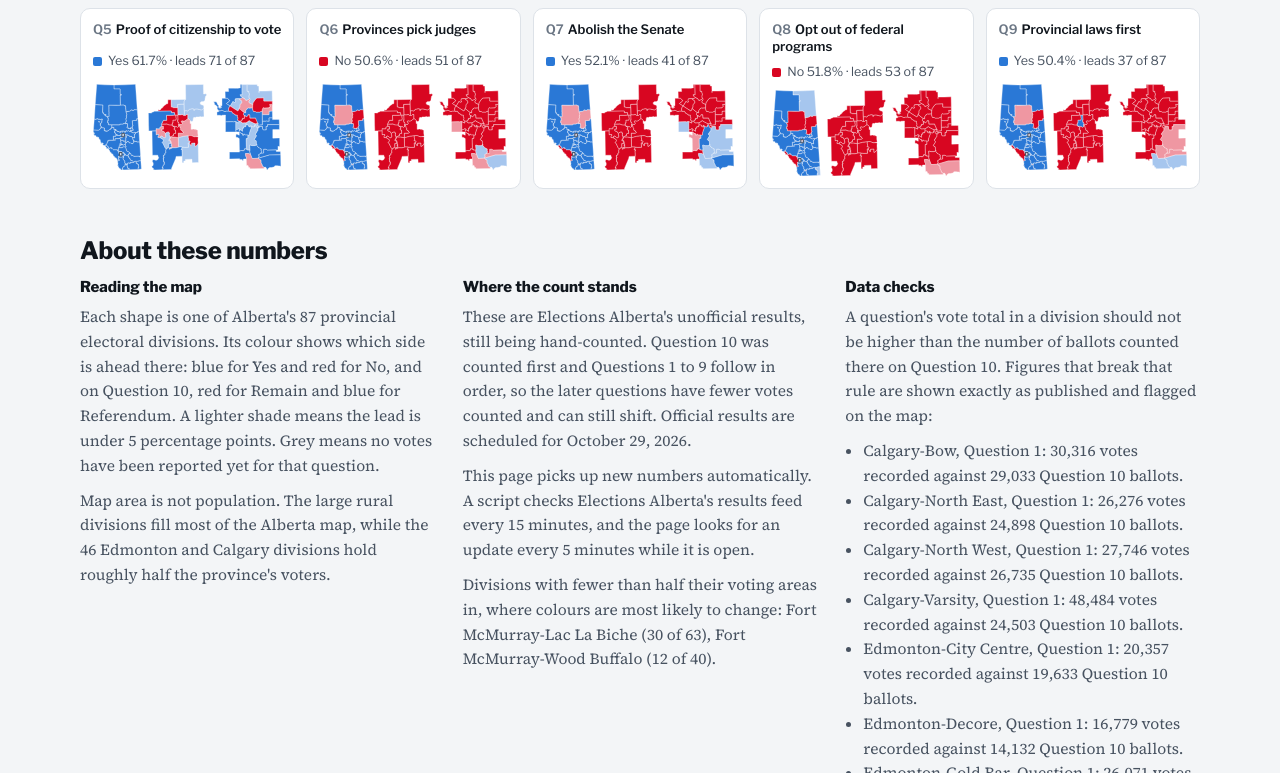
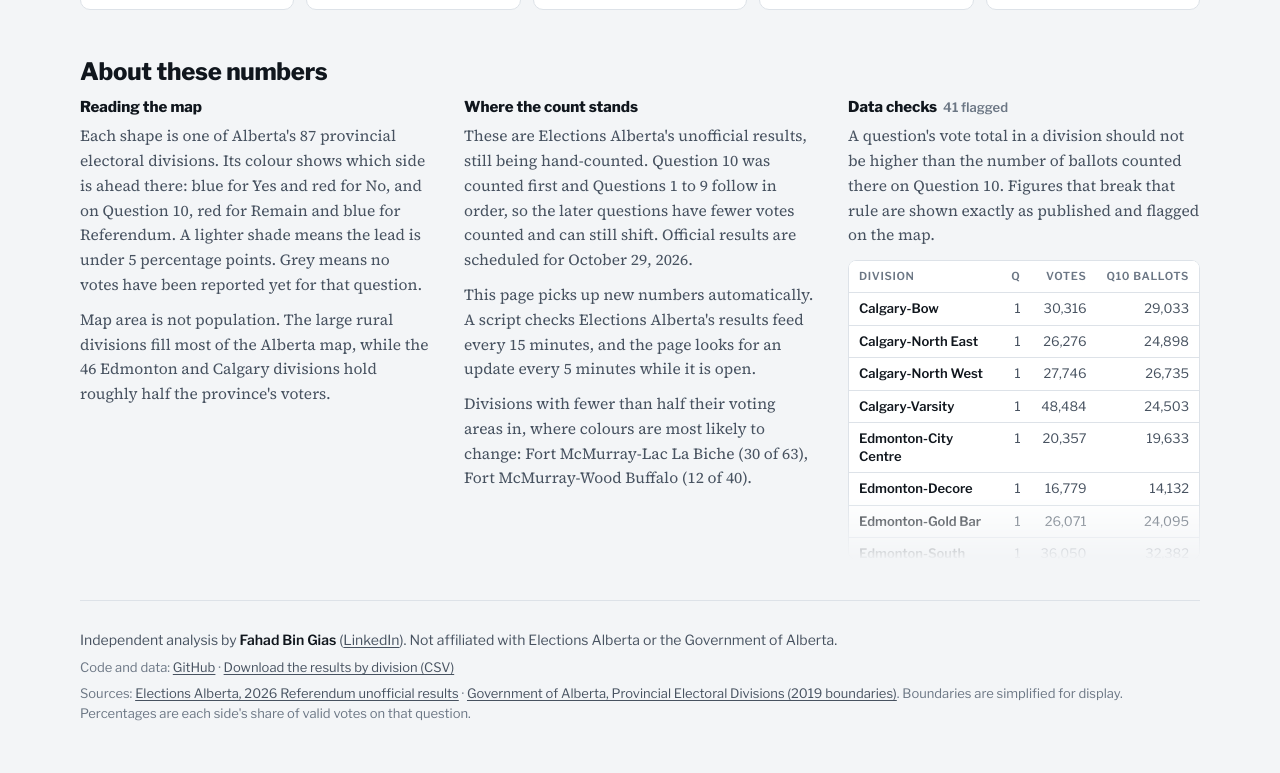
Before and after one commit to fahadBgias/alberta-referendum-2026-maps, a plain HTML site: page index.html in a window 1280 px wide. Shown: the part 2027-2800 px from the top of the page. Drawn offline with nearby package versions, Linux system fonts and the light colour scheme.

Commit message:
Add files via upload

```diff
--- a/index.html
+++ b/index.html
@@ -8,8 +8,8 @@
 <meta property="og:type" content="website">
 <meta property="og:title" content="How Alberta's 87 divisions voted on all 10 referendum questions">
 <meta property="og:description" content="Interactive maps of the 2026 Alberta referendum by electoral division, updated from Elections Alberta's unofficial results.">
-<meta property="og:url" content="https://YOUR-GITHUB-USERNAME.github.io/alberta-referendum-maps/">
-<meta property="og:image" content="https://YOUR-GITHUB-USERNAME.github.io/alberta-referendum-maps/preview.png">
+<meta property="og:url" content="https://fahadbgias.github.io/alberta-referendum-2026-maps/">
+<meta property="og:image" content="https://fahadbgias.github.io/alberta-referendum-2026-maps/preview.png">
 <meta name="twitter:card" content="summary_large_image">
 <link rel="preconnect" href="https://fonts.googleapis.com">
 <link rel="preconnect" href="https://fonts.gstatic.com" crossorigin>
@@ -41,8 +41,8 @@ button{font:inherit;color:inherit}
 
 .hdr{padding-block:40px 20px;display:grid;gap:12px}
 .eyebrow{margin:0;font-size:12px;font-weight:600;letter-spacing:.08em;text-transform:uppercase;color:var(--ink-2)}
-h1{font-size:clamp(28px,4.2vw,46px);line-height:1.08;font-weight:800;letter-spacing:-.015em;max-width:20ch}
-.dek{margin:0;font-family:var(--f-body);font-size:18px;line-height:1.55;color:var(--ink-2);max-width:62ch}
+h1{font-size:clamp(28px,3.6vw,42px);line-height:1.08;font-weight:800;letter-spacing:-.015em}
+.dek{margin:0;font-family:var(--f-body);font-size:18px;line-height:1.55;color:var(--ink-2)}
 .byline{margin:4px 0 0;font-size:13px;color:var(--muted);display:flex;flex-wrap:wrap;gap:4px 14px;align-items:center}
 .byline b{color:var(--ink);font-weight:600}
 .live{display:inline-flex;align-items:center;gap:6px;font-weight:600;color:var(--ink-2)}
@@ -69,7 +69,7 @@ h1{font-size:clamp(28px,4.2vw,46px);line-height:1.08;font-weight:800;letter-spac
 .qhead{display:grid;gap:6px}
 .qnum{margin:0;font-size:12px;font-weight:600;letter-spacing:.08em;text-transform:uppercase;color:var(--muted)}
 .qhead h2{font-size:clamp(22px,2.6vw,30px);font-weight:800;letter-spacing:-.01em}
-.qtext{margin:0;font-family:var(--f-body);font-size:16px;line-height:1.55;color:var(--ink-2);max-width:78ch}
+.qtext{margin:0;font-family:var(--f-body);font-size:16px;line-height:1.55;color:var(--ink-2)}
 
 .res{display:grid;gap:8px}
 .bar{position:relative;display:flex;gap:2px;height:22px;border-radius:5px;overflow:hidden}
@@ -114,7 +114,7 @@ select{font:inherit;font-size:15px;letter-spacing:0;text-transform:none;font-wei
 
 .sec{padding-block:44px 0}
 .sec > h2{font-size:24px;font-weight:800;letter-spacing:-.01em;margin-bottom:6px}
-.sec > .sub{margin:0 0 18px;font-family:var(--f-body);font-size:16px;color:var(--ink-2);max-width:66ch}
+.sec > .sub{margin:0 0 18px;font-family:var(--f-body);font-size:16px;color:var(--ink-2)}
 .glance{display:grid;grid-template-columns:repeat(auto-fill,minmax(200px,1fr));gap:12px}
 .mini{display:grid;gap:8px;text-align:left;background:var(--surface);border:1px solid var(--line);border-radius:10px;padding:12px;cursor:pointer;min-width:0}
 .mini:hover{border-color:var(--ink-2)}
@@ -125,14 +125,31 @@ select{font:inherit;font-size:15px;letter-spacing:0;text-transform:none;font-wei
 .mm{display:grid;grid-template-columns:0.564fr 0.683fr 0.788fr;gap:6px;align-items:end}
 .mm .map path{stroke-width:.35px}
 
-.notes{display:grid;grid-template-columns:repeat(auto-fit,minmax(260px,1fr));gap:28px;font-family:var(--f-body);font-size:15.5px;line-height:1.6;color:var(--ink-2)}
-.notes h3{font-family:var(--f-head);font-size:15px;font-weight:800;color:var(--ink);margin-bottom:6px}
-.notes p,.notes ul{margin:0 0 10px}
-.notes ul{padding-left:18px}
+.notes{display:grid;grid-template-columns:repeat(3,minmax(0,1fr));gap:32px;align-items:start;font-family:var(--f-body);font-size:15.5px;line-height:1.6;color:var(--ink-2)}
+.notes > div{min-width:0}
+.notes h3{font-family:var(--f-head);font-size:15px;line-height:1.5;font-weight:800;color:var(--ink);margin:0 0 6px}
+.notes h3 .cnt{font-size:13px;font-weight:600;color:var(--muted);margin-left:6px}
+.notes p{margin:0 0 10px}
+.notes p:last-child{margin-bottom:0}
 .notes a{color:var(--ink);text-underline-offset:2px}
-footer{padding-block:40px 48px;font-size:13px;color:var(--muted);border-top:1px solid var(--line);margin-top:44px;display:grid;gap:4px}
-footer a{color:var(--ink-2)}
+.flagbox{max-height:300px;overflow:auto;margin-top:12px;border:1px solid var(--line);border-radius:8px;background:var(--surface)}
+.flagbox.more{-webkit-mask-image:linear-gradient(#000 78%,transparent);mask-image:linear-gradient(#000 78%,transparent)}
+.flagbox table{width:100%;border-collapse:collapse;font-family:var(--f-head);font-size:13px;line-height:1.35;color:var(--ink-2)}
+.flagbox thead th{position:sticky;top:0;z-index:1;background:var(--surface);font-size:11px;font-weight:600;letter-spacing:.06em;text-transform:uppercase;color:var(--muted);text-align:right;padding:8px 10px;border-bottom:1px solid var(--line);white-space:nowrap}
+.flagbox td,.flagbox tbody th{padding:7px 10px;border-bottom:1px solid var(--line);text-align:right;vertical-align:top;white-space:nowrap}
+.flagbox thead th:first-child,.flagbox tbody th{text-align:left}
+.flagbox tbody th{font-weight:600;color:var(--ink);white-space:normal}
+.flagbox tbody tr:last-child > *{border-bottom:0}
+footer{padding-block:28px 48px;font-size:13px;line-height:1.55;color:var(--muted);border-top:1px solid var(--line);margin-top:40px;display:grid;gap:6px}
+footer p{margin:0}
+footer .by{font-size:14px;color:var(--ink-2)}
+footer .by b{color:var(--ink);font-weight:600}
+footer a{color:var(--ink-2);text-underline-offset:2px}
+footer.wrap{margin-top:40px}
 
+@media (max-width:900px){
+  .notes{grid-template-columns:minmax(0,1fr);gap:24px}
+}
 @media (max-width:760px){
   .hdr{padding-block:28px 14px}
   .dek{font-size:16.5px}
@@ -145,6 +162,10 @@ footer a{color:var(--ink-2)}
   .irow{grid-template-columns:78px minmax(0,1fr) auto}
   .glance{grid-template-columns:repeat(2,minmax(0,1fr));gap:8px}
   .mini{padding:10px}
+}
+@media (max-width:400px){
+  .flagbox td,.flagbox th{padding-inline:6px}
+  .flagbox thead th{white-space:normal;vertical-align:bottom}
 }
 @media (prefers-reduced-motion:reduce){*{scroll-behavior:auto!important;transition:none!important}}
 </style>
@@ -209,26 +230,24 @@ footer a{color:var(--ink-2)}
         <p id="partial"></p>
       </div>
       <div>
-        <h3>Data checks</h3>
-        <p>A question's vote total in a division should not be higher than the number of ballots counted there on Question 10. Figures that break that rule are shown exactly as published and flagged on the map:</p>
-        <ul id="flags"></ul>
-      </div>
-      <div>
-        <h3>Sources</h3>
-        <ul>
-          <li><a href="https://results.elections.ab.ca/8400">Elections Alberta, 2026 Referendum unofficial results</a></li>
-          <li><a href="https://geospatial.alberta.ca/titan/rest/services/boundary/goa_administrative_area_10tm_nad83_aep/MapServer/3">Government of Alberta, Provincial Electoral Divisions (2019 boundaries)</a></li>
-          <li><a href="data/results.csv">Download the results by division (CSV)</a></li>
-        </ul>
-        <p>Boundaries are simplified for display. Percentages are each side's share of valid votes on that question.</p>
+        <h3>Data checks<span class="cnt tnum" id="flagcount"></span></h3>
+        <p>A question's vote total in a division should not be higher than the number of ballots counted there on Question 10. Figures that break that rule are shown exactly as published and flagged on the map.</p>
+        <p id="noflags" hidden>None in the latest data.</p>
+        <div class="flagbox" id="flagbox" tabindex="0" role="region" aria-label="Flagged figures, scrollable">
+          <table class="tnum">
+            <thead><tr><th scope="col">Division</th><th scope="col">Q</th><th scope="col">Votes</th><th scope="col">Q10 ballots</th></tr></thead>
+            <tbody id="flags"></tbody>
+          </table>
+        </div>
       </div>
     </div>
   </section>
 </main>
 
 <footer class="wrap">
-  <span>Independent analysis by Fahad Bin Gias (<a href="https://www.linkedin.com/in/fahadbingias">LinkedIn</a>). Not affiliated with Elections Alberta or the Government of Alberta.</span>
-  <span>Code and data: <a href="https://github.com/YOUR-GITHUB-USERNAME/alberta-referendum-maps">GitHub</a></span>
+  <p class="by">Independent analysis by <b>Fahad Bin Gias</b> (<a href="https://www.linkedin.com/in/fahadbingias">LinkedIn</a>). Not affiliated with Elections Alberta or the Government of Alberta.</p>
+  <p>Code and data: <a href="https://github.com/fahadBgias/alberta-referendum-2026-maps">GitHub</a> · <a href="data/results.csv">Download the results by division (CSV)</a></p>
+  <p>Sources: <a href="https://results.elections.ab.ca/8400">Elections Alberta, 2026 Referendum unofficial results</a> · <a href="https://geospatial.alberta.ca/titan/rest/services/boundary/goa_administrative_area_10tm_nad83_aep/MapServer/3">Government of Alberta, Provincial Electoral Divisions (2019 boundaries)</a>. Boundaries are simplified for display. Percentages are each side's share of valid votes on that question.</p>
 </footer>
 
 <script>
@@ -451,13 +470,24 @@ footer a{color:var(--ink-2)}
     var low = [];
     for (var e = 1; e <= 87; e++){ var p = R.polls[e]; if (p && p[0] / p[1] < 0.5) low.push(R.names[e - 1] + ' (' + p[0] + ' of ' + p[1] + ')'); }
     $('partial').textContent = low.length ? 'Divisions with fewer than half their voting areas in, where colours are most likely to change: ' + low.join(', ') + '.' : '';
-    var ul = $('flags'); ul.innerHTML = '';
+    var tb = $('flags'), n = R.flags.length; tb.innerHTML = '';
     R.flags.forEach(function(f){
-      var li = document.createElement('li'); li.className = 'tnum';
-      li.textContent = R.names[f.ed - 1] + ', Question ' + f.q + ': ' + fmt(f.total) + ' votes recorded against ' + fmt(f.ballots) + ' Question 10 ballots.';
-      ul.appendChild(li);
+      var tr = document.createElement('tr');
+      [R.names[f.ed - 1], f.q, fmt(f.total), fmt(f.ballots)].forEach(function(t, i){
+        var c = document.createElement(i ? 'td' : 'th');
+        if (!i) c.scope = 'row';
+        c.textContent = t; tr.appendChild(c);
+      });
+      tb.appendChild(tr);
     });
-    if (!R.flags.length){ var ok = document.createElement('li'); ok.textContent = 'None in the latest data.'; ul.appendChild(ok); }
+    $('flagcount').textContent = n ? n + ' flagged' : '';
+    $('flagbox').hidden = !n; $('noflags').hidden = !!n;
+    fadeFlags();
+  }
+
+  function fadeFlags(){
+    var b = $('flagbox');
+    b.classList.toggle('more', b.scrollTop + b.clientHeight < b.scrollHeight - 4);
   }
 
   function setData(res){
@@ -481,6 +511,8 @@ footer a{color:var(--ink-2)}
     buildSelect(); buildPicker(); buildGlance(); statusText();
     var h = (location.hash || '').match(/^#q(\d+)$/);
     render(h && R.questions[h[1]] ? +h[1] : 10);
+    $('flagbox').addEventListener('scroll', fadeFlags, {passive: true});
+    window.addEventListener('resize', fadeFlags);
     setInterval(checkForUpdate, CHECK_EVERY_MS);
     document.addEventListener('visibilitychange', checkForUpdate);
   }).catch(function(err){
```
